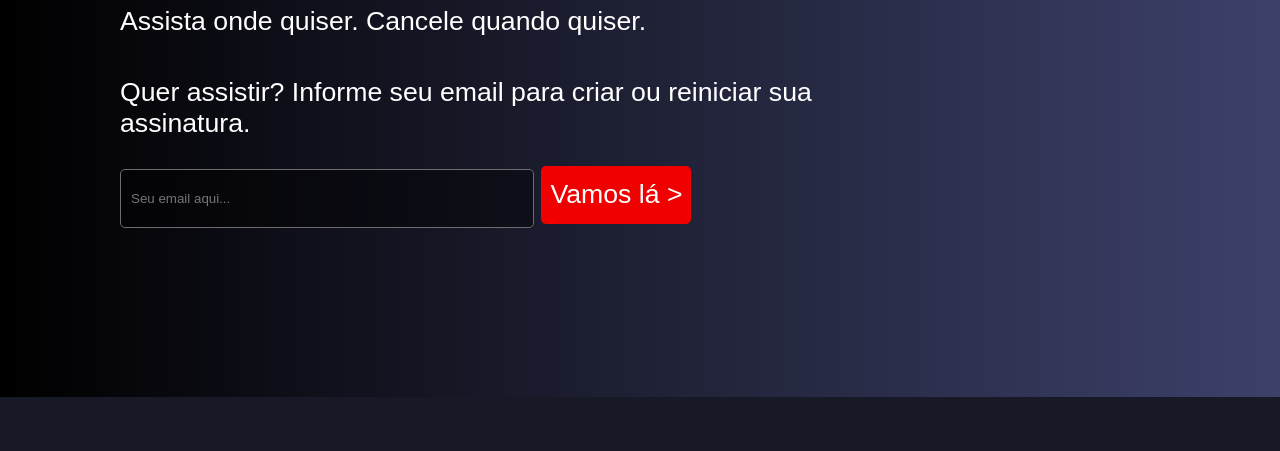
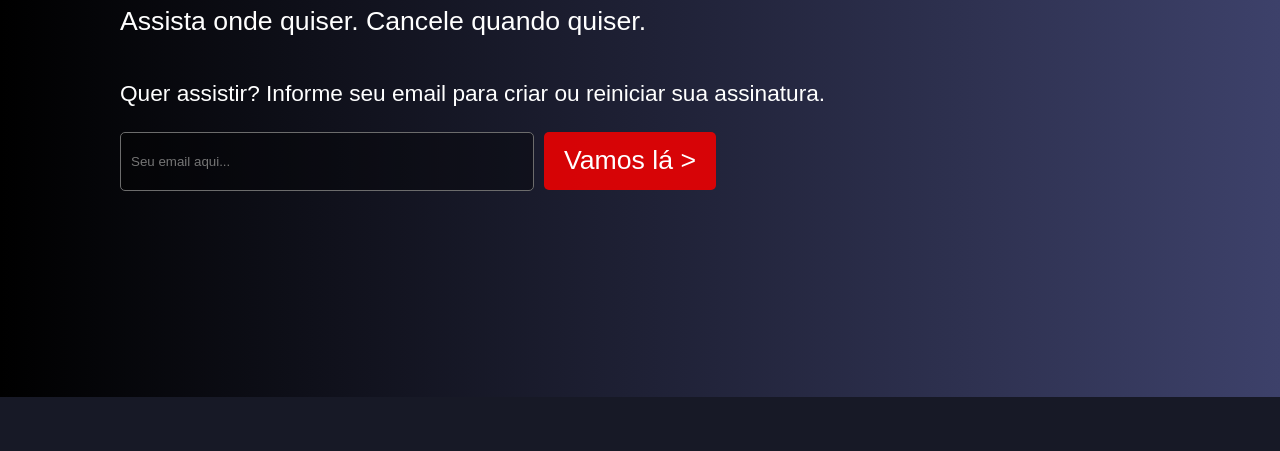
Before and after one commit to GiulioSouza/Netflix-landing-page, a plain HTML site: page index.html in a window 1280 px wide. Shown: the part 349-800 px from the top of the page. Drawn offline with Linux system fonts and the light colour scheme.

Commit message:
ajuste de posicionamento section2

```diff
--- a/style.css
+++ b/style.css
@@ -43,7 +43,7 @@ main {
 }
 
 main>section {
-    height: 260px;
+    height: 230px;
     width: 800px;
 }
 
@@ -52,26 +52,41 @@ main>section {
     margin: 0px;
 }
 
+.content1>p {
+    margin-bottom: 0px;
+}
+
 .email{
     height: 55px;
     width: 400px;
-    margin-top: 30px;
     padding-left: 10px;
+    margin: 5px 5px;
+    margin-left: 0px;
     border: solid #6c6c6c 1px;
-    background-color: #00000073;
+    background-color: #0000005b;
     border-radius: 5px;
 }
 .submit{
     height: 58px;
-    width: 150px;
-    background-color: #f00000;
+    width: 172px;
+    background-color: #f00000e1;
     color: #fff;
     font-size: 20pt;
-    border: solid #f00000;
+    border: solid #f0000000;
     border-radius: 5px;
 }
 .content2>p{
-    margin: 0px;
+    font-size: 17pt;
+    margin-bottom: 8px;
+    display: flex
+}
+.login {
+    margin-top: 20px;
+    display: flex;
+}
+
+.login>a {
+    margin: 5px 5px;
 }
 
 img{
```
